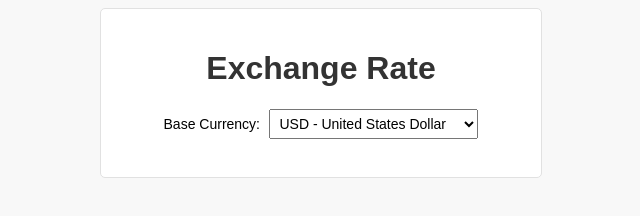
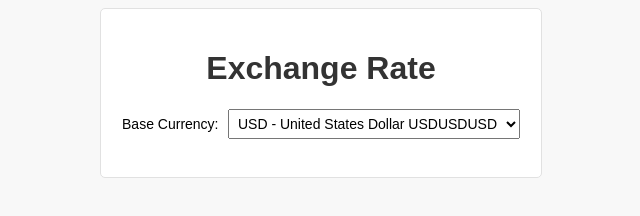
Before and after one commit to lionmoroz/CurrencyExchange, a plain HTML site: page index.html in a window 1280 px wide. Shown: the whole page, without its empty margins (319-959 px from the left). Drawn offline with nearby package versions, Linux system fonts and the light colour scheme; no server answers.

Commit message:
feat: update the new feat

```diff
--- a/index.html
+++ b/index.html
@@ -11,7 +11,7 @@
     <div id="exchangeRateContainer">
       <label for="baseCurrency">Base Currency:</label>
       <select id="baseCurrency">
-        <option value="USD">USD - United States Dollar</option>
+        <option value="USD">USD - United States Dollar USDUSDUSD</option>
         <option value="EUR">EUR - Euro </option>
         <option value="GBP">GBP - British Pound Sterling</option>
         <option value="JPY">JPY - Japanese Yen</option>
```
